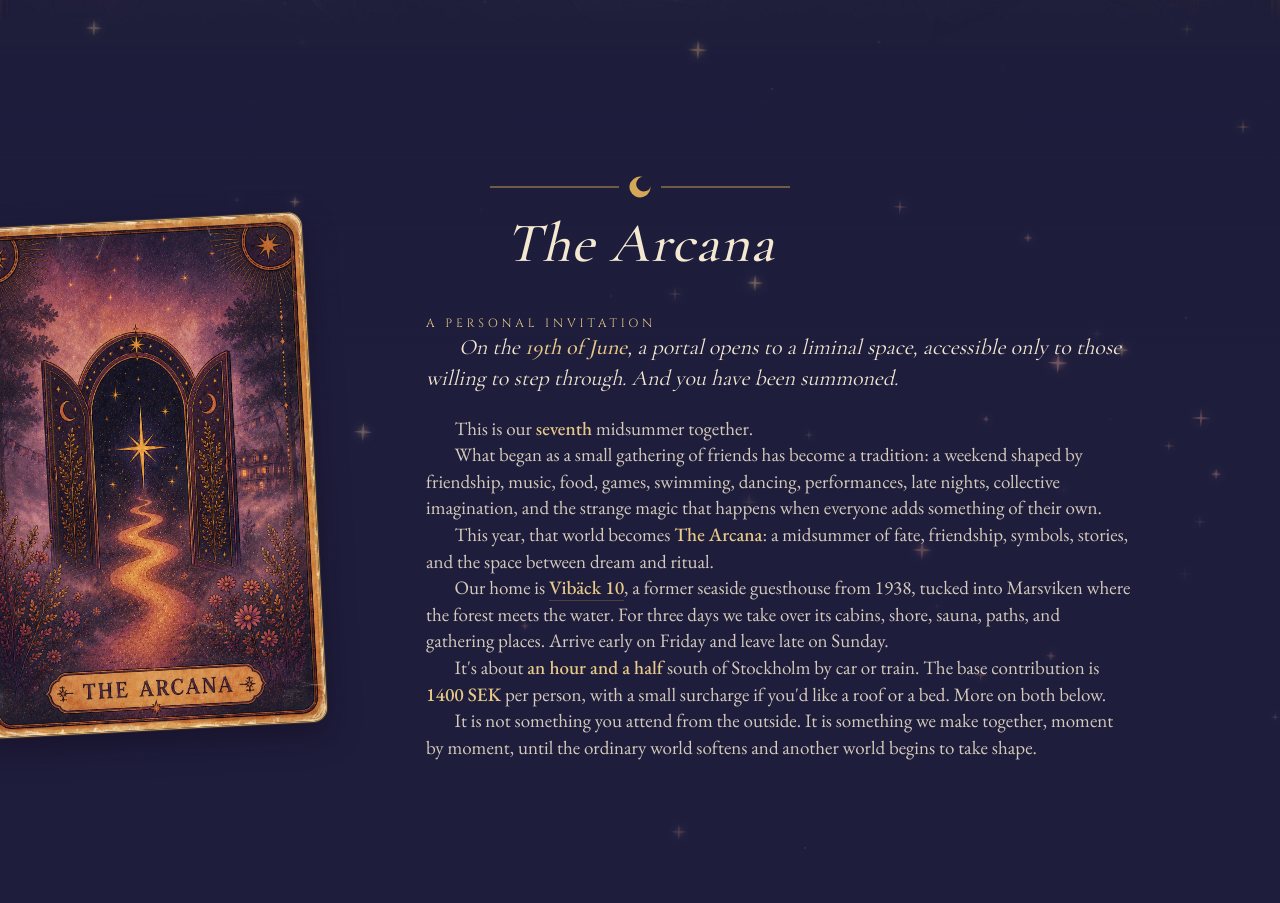
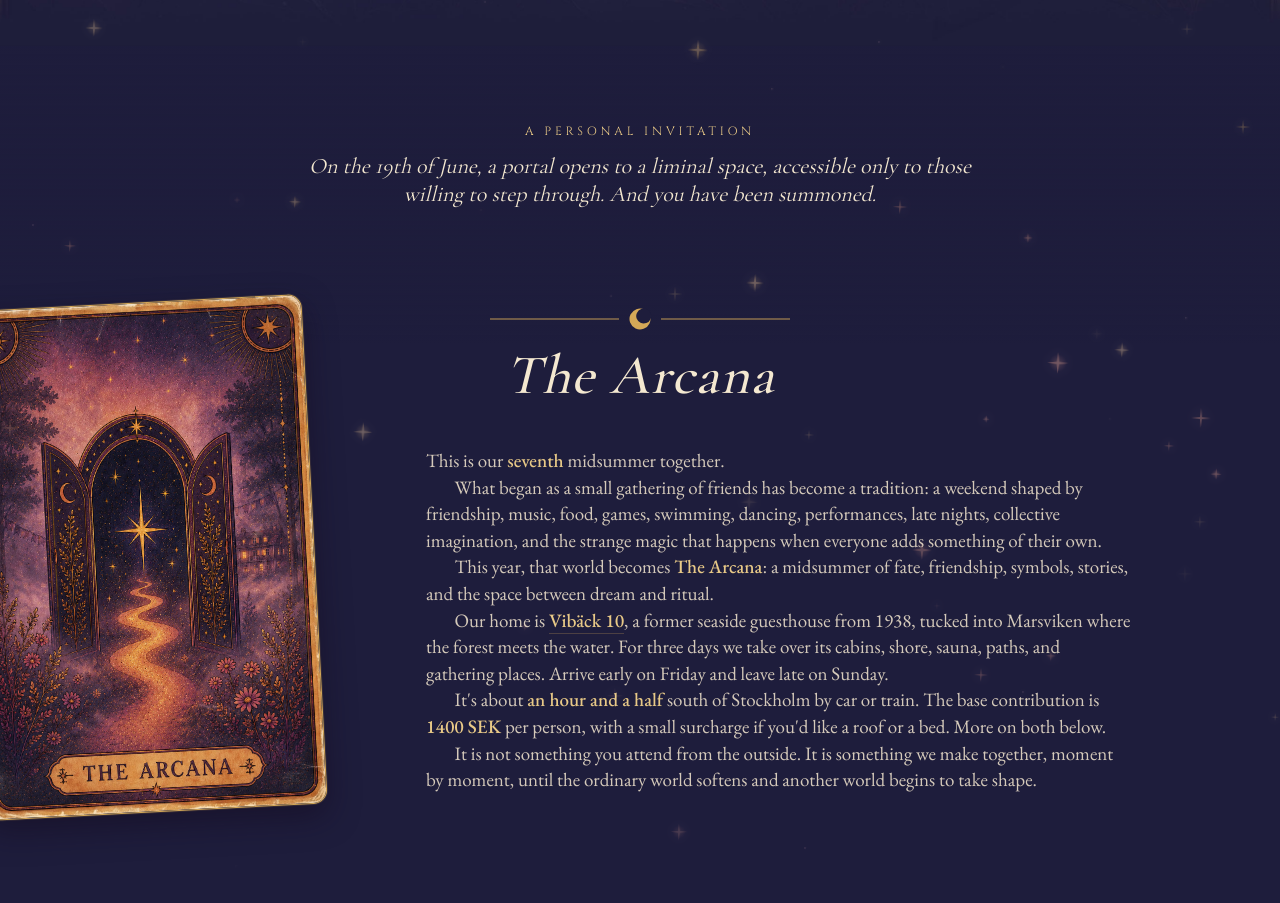
Before and after one commit to jonasjohansson/midsummer.land, a Next.js app: page / in a window 1280 px wide. Shown: the part 780-1683 px from the top of the page. Built offline with nearby package versions, Linux system fonts and the light colour scheme.

Commit message:
Bring summons (stamp + lead) back as a centered block above The Arcana
- Wrap "A personal invitation" + "On the 19th of June..." in a .summons section
- Sits centered above the Arcana card, max-width 680px, italic Cormorant lead
- Drop them from inside the Arcana CardSection body

```diff
--- a/src/app/globals.css
+++ b/src/app/globals.css
@@ -423,13 +423,28 @@ body {
 }
 .intro-stamp {
   font-family: var(--font-stamp);
-  font-size: 12px;
+  font-size: var(--text-xs);
   letter-spacing: var(--tracking-stamp);
   text-transform: uppercase;
   color: var(--gold-soft);
-  margin: 14px 0 0 !important;
+  margin: 0 0 var(--space-3) !important;
   font-style: normal;
 }
+
+.summons {
+  text-align: center;
+  max-width: 680px;
+  margin: 0 auto var(--space-7);
+}
+.summons .intro-lead {
+  font-family: var(--font-prose);
+  font-size: var(--text-lg);
+  color: var(--cream);
+  font-style: italic;
+  margin: 0 !important;
+  text-indent: 0 !important;
+}
+.summons .intro-lead * { font-style: inherit; }
 .intro-note {
   font-family: var(--font-prose);
   font-style: italic;
--- a/src/app/page.tsx
+++ b/src/app/page.tsx
@@ -53,6 +53,13 @@ export default function Home() {
         style={{ marginTop: `${-2 - Math.min(scroll * 0.12, 140)}px` }}
       >
         <div className="main-inner">
+          <section className="summons">
+            <p className="intro-stamp">A personal invitation</p>
+            <p className="intro-lead">
+              On the <span className="gold">19th of June</span>, a portal opens to a liminal space, accessible only to those willing to step through. And you have been summoned.
+            </p>
+          </section>
+
           <CardSection
             id="the-arcana"
             title="The Arcana"
@@ -67,10 +74,6 @@ export default function Home() {
             frameless
             divider="moon"
           >
-            <p className="intro-stamp">A personal invitation</p>
-            <p className="intro-lead">
-              On the <span className="gold">19th of June</span>, a portal opens to a liminal space, accessible only to those willing to step through. And you have been summoned.
-            </p>
             <p>This is our <span className="gold">seventh</span> midsummer together.</p>
             <p>
               What began as a small gathering of friends has become a tradition: a weekend shaped by friendship, music, food, games, swimming, dancing, performances, late nights, collective imagination, and the strange magic that happens when everyone adds something of their own.
```
